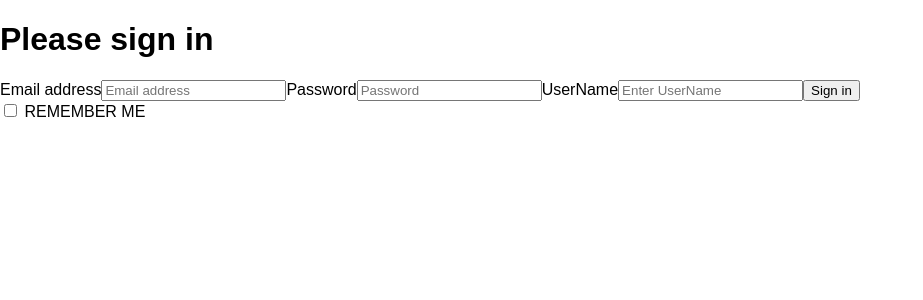
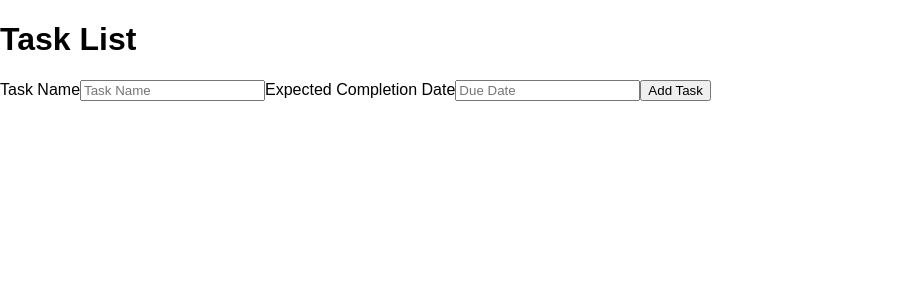
Before and after one commit to Unbelievable-Unicornfish/reactive-nutshell, a React (Create React App) app in the folder reactive-nutshell/: page / in a window 1280 px wide. Shown: the top 300 px of the page, without its empty margins (0-923 px from the left). Built offline with nearby package versions, Linux system fonts and the light colour scheme.

Commit message:
added in Task.js and TaskList.js

```diff
--- a/reactive-nutshell/src/App.js
+++ b/reactive-nutshell/src/App.js
@@ -1,11 +1,11 @@
 import React, { Component } from 'react';
 import './App.css';
-import Login from "./Login"
+import TaskList from "./TaskList"
 
 class App extends Component {
   render() {
     return (
-     <Login />
+     <TaskList />
     );
   }
 }
--- /dev/null
+++ b/reactive-nutshell/src/Task.js
@@ -0,0 +1,26 @@
+import React from "react"
+import { Link } from "react-router-dom"
+
+
+export default props => {
+    return (
+        <div className="card" style={{ width: `18rem` }}>
+            <div className="card-body">
+                <h5 className="card-title">
+                    {props.children}
+                </h5>
+                <p className="card-text">{props.task.dueDate}</p>
+                {/* {
+                    <Link className="card-link"
+                        to={{
+                            pathname: `/tasks/${props.task.id}`,
+                            state: { task: props.task }
+                        }}>
+                        Details
+                    </Link>
+                } */}
+                <a href="#" onClick={() => props.deletTask(props.task.id)}>Delete</a>
+            </div>
+        </div>
+    )
+}
--- /dev/null
+++ b/reactive-nutshell/src/TaskList.js
@@ -0,0 +1,88 @@
+import React, { Component } from "react"
+import Task from "./Task"
+
+
+export default class TaskList extends Component {
+    state = {
+        tasks: []
+    }
+
+    deleteTask = (taskId) => {
+        // Delete the specified task from the API
+        fetch(`http://localhost:5002/tasks/${taskId}`, {
+            method: "DELETE"
+        })
+        // When DELETE is finished, retrieve the new list of tasks
+        .then(() => {
+            // Remember you HAVE TO return this fetch to the subsequenet `then()`
+            return fetch("http://localhost:5002/tasks")
+        })
+        // Once the new array of tasks is retrieved, set the state
+        .then(a => a.json())
+        .then(taskList => {
+            this.setState({
+                tasks: taskList
+            })
+        })
+    }
+
+    // componentDidMount () {
+    //     fetch("http://localhost:5002/tasks")
+    //     .then(e => e.json())
+    //     .then(tasks =>
+    //         console.log("fetching tasks", tasks)
+    //         ,this.setState({ tasks: tasks }))
+    // }
+
+    taskFormInput = (event) => {
+        const stateToChange = {}
+            stateToChange[event.target.id] = event.target.value
+            console.log("stateToChange", stateToChange)
+            this.setState(stateToChange)
+            // console.log("this.state", this.state)
+    }
+
+    addTask (event){
+        event.preventDefault()
+        const newObject = {name: this.state.name, dueDate: this.state.dueDate}
+        fetch("http://localhost:5002/tasks", {
+            method: "POST",
+            headers: {"Content-Type": "application/json"},
+            body: JSON.stringify(newObject)
+        })
+    }
+
+    render() {
+        return (
+            <React.Fragment>
+                <form onSubmit={this.addTask.bind(this)}>
+                <h1 className="h3 mb-3 font-weight-normal">Task List</h1>
+                <label htmlFor="TaskName">
+                    Task Name
+                </label>
+                <input onChange={this.taskFormInput} type="text"
+                       id="TaskName"
+                       placeholder="Task Name"
+                       required="" autoFocus="" />
+                <label htmlFor="DueDate">
+                    Expected Completion Date
+                </label>
+                <input onChange={this.taskFormInput} type="text"
+                       id="DueDate"
+                       placeholder="Due Date"
+                       required="" />
+                <button type="submit">
+                    Add Task
+                </button>
+            </form>
+                {
+                    this.state.tasks.map(task =>
+                        <Task key={task.id} task={task} deleteTask={this.deleteTask}>
+                            {task.name}
+                        </Task>
+                    )
+                }
+            </React.Fragment>
+        )
+    }
+}
```
Also changed, not shown: 1 other file (tests, documents, lock files or other folders).
